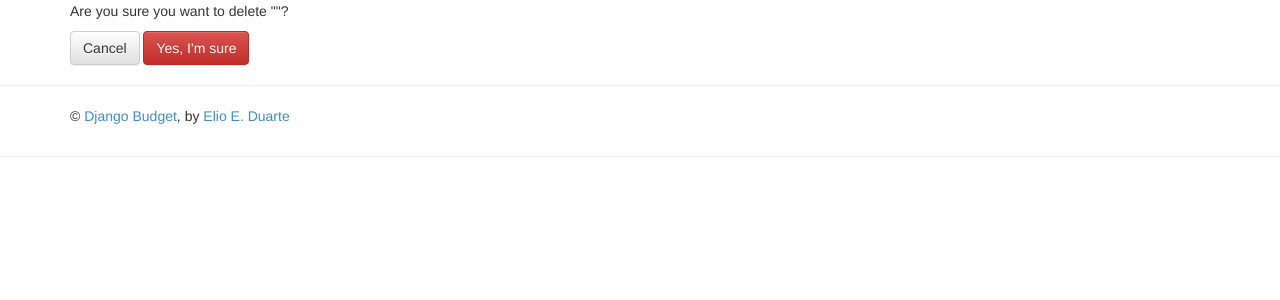
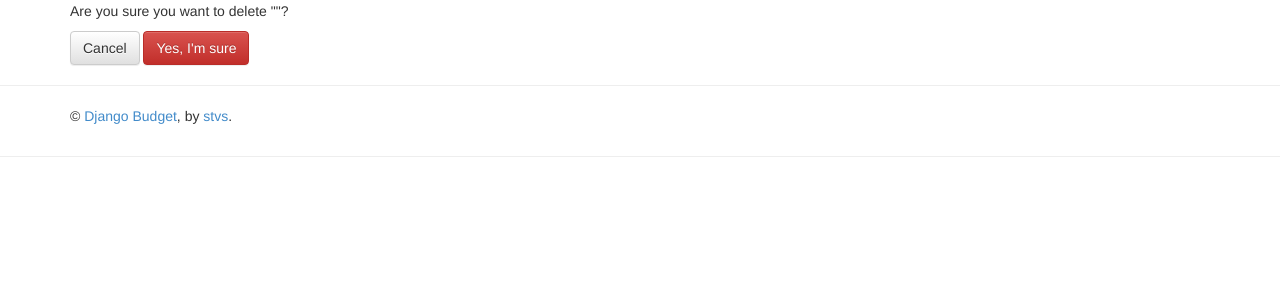
Before and after one commit to eliostvs/django-budget, a Django app: template django-budget/budget/templates/estimate/delete.html in a window 1280 px wide. Shown: the part 132-432 px from the top of the page. Run offline with Django 3.2, Linux system fonts and the light colour scheme; the template is opened without the code that fills it, so the values that code supplies are empty; some libraries are stand-ins or nearby versions.

Commit message:
small change in footer.

```diff
--- a/django-budget/templates/base.html
+++ b/django-budget/templates/base.html
@@ -105,9 +105,8 @@
             <footer>
                 <div class="container">
                     <p>&copy;
-                        <a href="https://github.com/stvs2fork/django-budget">Django Budget</a>,
-                        by
-                        <a href="https://github.com/stvs2fork/">Elio E. Duarte</a>
+                        <a href="https://github.com/stvs2fork/django-budget">Django Budget</a>, by
+                        <a href="https://github.com/stvs2fork/">stvs</a>.
                     </p>
                 </div>
             </footer>
```
